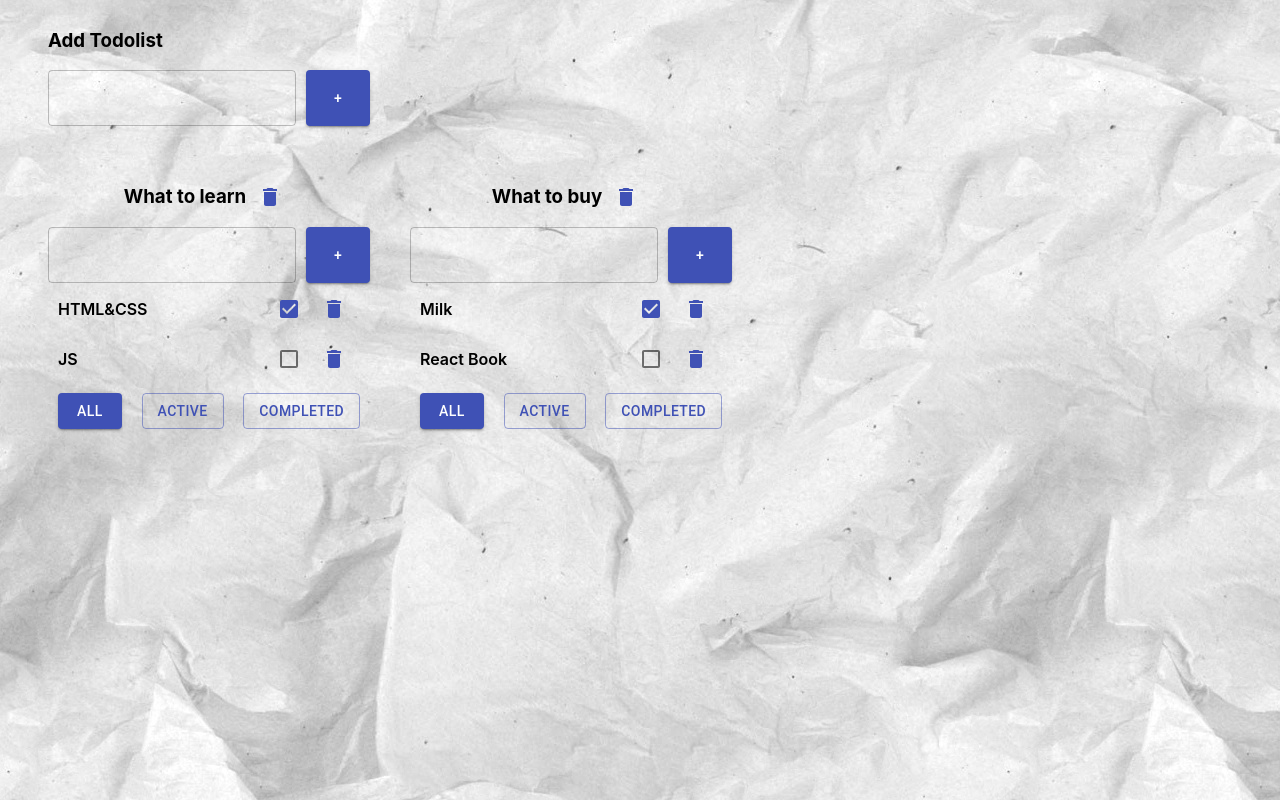
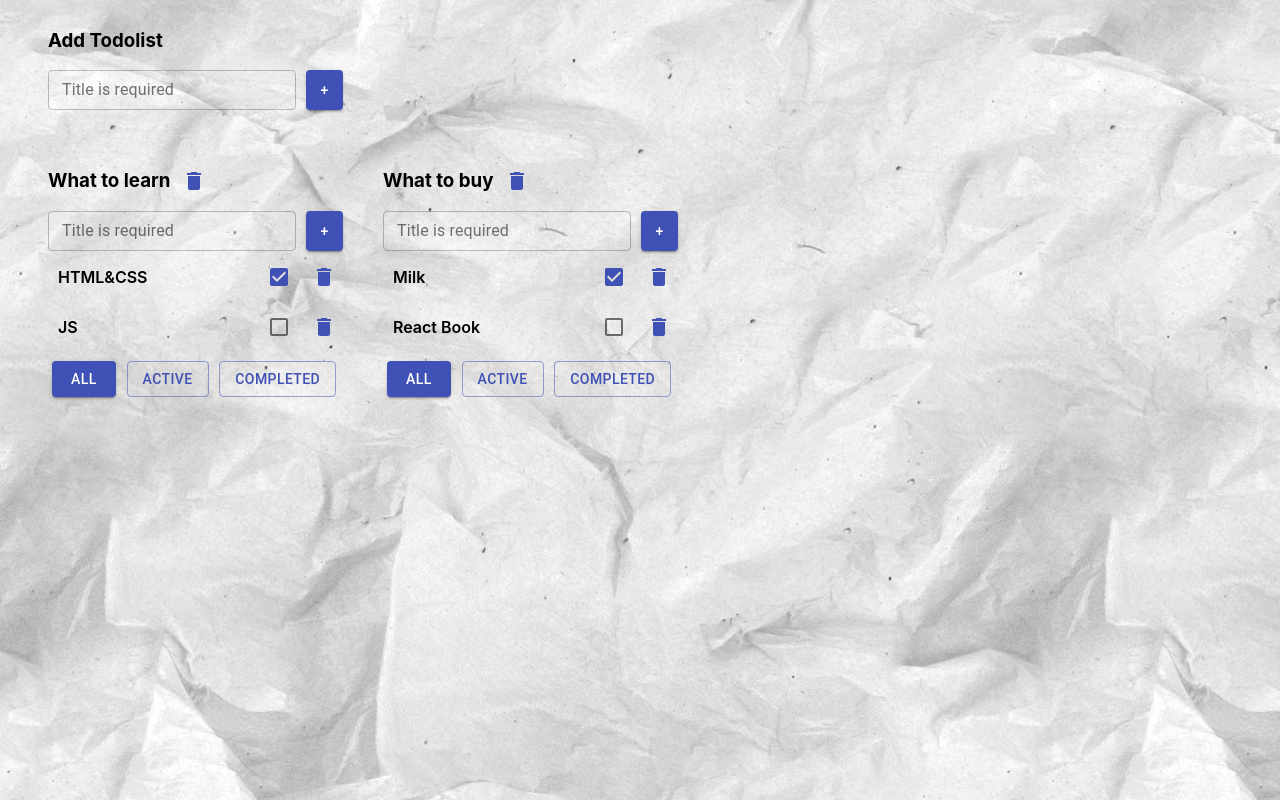
Before and after one commit to Odinsees/todolist, a React (Create React App) app: page / in a window 1280 px wide. Built offline with nearby package versions, Linux system fonts and the light colour scheme.

Commit message:
create fabric functions for create Actions in reducer

```diff
--- a/src/App.tsx
+++ b/src/App.tsx
@@ -1,9 +1,16 @@
-import React, {useState} from 'react';
+import React, {useReducer, useState} from 'react';
 import './App.module.css';
 import {Todolist} from "./Components/Todolist/Todolist";
 import {v1} from "uuid";
 import {AddItemForm} from "./Components/AddItemForm/AddItemForm";
 import s from "./App.module.css"
+import {
+    addTodolistAC,
+    changeFilterTodolistAC,
+    removeTodolistAC,
+    renameTodolistAC,
+    todolistsReducer
+} from "./state/todolists-reducer";
 
 export type FilterValueType = "all" | "active" | "complete"
 export type TodoListsType = { id: string, title: string, filter: FilterValueType }
@@ -17,7 +24,7 @@ function App() {
     let todolistId1 = v1();
     let todolistId2 = v1();
 
-    let [todolists, setTodolists] = useState<Array<TodoListsType>>([
+    let [todolists, dispatchTodolist] = useReducer(todolistsReducer,[
         {id: todolistId1, title: "What to learn", filter: "all"},
         {id: todolistId2, title: "What to buy", filter: "all"}
     ])
@@ -34,22 +41,16 @@ function App() {
     });
 
     const addTodolist = (newTitle: string) => {
-        let newTodolist: TodoListsType = {id: v1(), title: newTitle, filter: "all"}
-        setTodolists([...todolists, newTodolist])
-        setTasks({...tasks, [newTodolist.id]: []})
+        dispatchTodolist(addTodolistAC(newTitle))
     }
-
     const removeTodolist = (todolistID: string) => {
-        setTodolists(todolists.filter(m => m.id !== todolistID))
-        delete tasks[todolistID]
+        dispatchTodolist(removeTodolistAC(todolistID))
     }
-
     const renameTodolist = (newTitle: string, todolistID: string) => {
-        setTodolists(todolists.map(m => m.id === todolistID ? {...m, title: newTitle} : m))
+        dispatchTodolist(renameTodolistAC(todolistID,todolistID))
     }
-
     const changeFilter = (value: FilterValueType, todolistID: string) => {
-        setTodolists(todolists.map(m => m.id === todolistID ? {...m, filter: value} : m))
+        dispatchTodolist(changeFilterTodolistAC(todolistID,value))
     }
 
 
--- a/src/Components/AddItemForm/AddItemForm.tsx
+++ b/src/Components/AddItemForm/AddItemForm.tsx
@@ -1,7 +1,7 @@
 import React, {ChangeEvent, KeyboardEvent, useState} from 'react';
 import {ButtonFC} from "../ButtonFC/ButtonFC";
 import s from "./AddItemForm.module.css"
-import {TextField} from "@material-ui/core";
+import {Button, TextField} from "@material-ui/core";
 
 type PropsType = {
     callBack: (title: string) => void
@@ -10,20 +10,20 @@ type PropsType = {
 export const AddItemForm: React.FC<PropsType> = ({callBack}) => {
 
     let [title, setTitle] = useState("")
-    let [error, setError] = useState<string | null>(null)
+    let [error, setError] = useState<boolean>(false)
 
     const addInputItem = () => {
         if (title.trim() !== "") {
             callBack(title)
             setTitle('')
         } else {
-            setError("Title is required")
+            setError(true)
         }
     }
 
     const onChangeHandler = (e: ChangeEvent<HTMLInputElement>) => {
         setTitle(e.currentTarget.value)
-        setError(null)
+        setError(false)
     }
 
     const onKeyPressHandler = (e: KeyboardEvent<HTMLInputElement>) => {
@@ -35,41 +35,27 @@ export const AddItemForm: React.FC<PropsType> = ({callBack}) => {
 
 
     return (
-        <div className={s.content}>
-            {error
-                ?
+            <div className={s.content}>
                 <div className={s.textField}>
                     <TextField
-                        error
-                        id="outlined-error-helper-text"
-                        label={error}
-                        helperText="Incorrect entry."
-                        value={title}
-                        onChange={onChangeHandler}
-                        /*onBlur={onBlurHandler}*/
-                    />
-                </div>
-                :
-                <div className={s.textField}>
-                    <TextField
+                        error={error}
                         id="outlined-basic"
+                        label="Title is required"
                         variant="outlined"
                         value={title}
                         onChange={onChangeHandler}
                         onKeyPress={onKeyPressHandler}
-                        className={error ? s.errorInput : ''}
+                        color={error?'secondary':'primary'}
+                        size="small"
                     />
                 </div>
-            }
-            <ButtonFC
-                callBack={addInputItem}
-                title={'+'}
-                error={error}
-                variant={'contained'}
-                color={"primary"}
-                iconButton={false}
-            />
-            {/*{error ? <div className={s.error}>{error}</div> : ""}*/}
-        </div>
+                <Button variant="contained"
+                        color='primary'
+                        style={{maxWidth: '37px', maxHeight: '70px', minWidth: '37px', minHeight: '37px'}}
+                        onClick={addInputItem}
+                        disabled={error}
+                >+
+                </Button>
+            </div>
     )
 }
--- a/src/Components/ButtonFC/ButtonFC.tsx
+++ b/src/Components/ButtonFC/ButtonFC.tsx
@@ -5,14 +5,15 @@ import {Delete} from '@material-ui/icons';
 type PropsType = {
     title?: string
     callBack: () => void
-    error?: string | null
+    error?: boolean
     className?: string
     variant?: "outlined" | "contained" | "text" | undefined
     color?: "inherit" | "primary" | "secondary" | "default" | undefined
     iconButton?: boolean
 }
 
-export const ButtonFC: React.FC<PropsType> = ({title, callBack, error, className, variant, color, iconButton}) => {
+export const ButtonFC: React.FC<PropsType> = (
+    {title, callBack, error, className, variant, color, iconButton}) => {
 
     const onClickHandler = () => {
         callBack()
@@ -30,11 +31,13 @@ export const ButtonFC: React.FC<PropsType> = ({title, callBack, error, className
                     </IconButton>
                     :
                     <Button
+                        style={{marginRight: "3px"}}
                         variant={variant}
                         color={color}
-                        disabled={!!error}
+                        disabled={error}
                         onClick={onClickHandler}
                         className={className}
+                        //style={{maxWidth: '37px', maxHeight: '70px', minWidth: '37px', minHeight: '37px'}}
                     >{title}</Button>
     )
 }
--- a/src/Components/Todolist/Todolist.module.css
+++ b/src/Components/Todolist/Todolist.module.css
@@ -16,7 +16,7 @@
 .title{
     display: flex;
     align-items: center;
-    justify-content: center;
+    justify-content: left;
 }
 
 .editSpan{
--- a/src/state/todolists-reducer.ts
+++ b/src/state/todolists-reducer.ts
@@ -8,24 +8,10 @@ export type ActionsType =
     | ChangeFilterTodolistActionType
 
 
-type RemoveTodolistActionType = {
-    type: "REMOVE-TODOLIST"
-    id: string
-}
-type AddTodolistActionType = {
-    type: "ADD-TODOLIST"
-    title: string
-}
-type RenameTodolistActionType = {
-    type: "RENAME-TODOLIST"
-    id: string
-    title: string
-}
-type ChangeFilterTodolistActionType = {
-    type: "CHANGE-FILTER"
-    id: string
-    filter: FilterValueType
-}
+type RemoveTodolistActionType = ReturnType<typeof removeTodolistAC>
+type AddTodolistActionType = ReturnType <typeof addTodolistAC>
+type RenameTodolistActionType = ReturnType<typeof renameTodolistAC>
+type ChangeFilterTodolistActionType = ReturnType<typeof changeFilterTodolistAC>
 
 
 export const todolistsReducer = (state: TodoListsType[], action: ActionsType): TodoListsType[] => {
@@ -43,21 +29,21 @@ export const todolistsReducer = (state: TodoListsType[], action: ActionsType): T
             return state.map(m => m.id === action.id ? {...m, filter: action.filter} : m)
         }
         default:
-            throw new Error('what a fuck?!')
+            return state
     }
 }
 
-export const RemoveTodolistAC = (todolistID:string):RemoveTodolistActionType =>{
-    return {type:"REMOVE-TODOLIST", id:todolistID}
+export const removeTodolistAC = (todolistID:string) =>{
+    return {type:"REMOVE-TODOLIST", id:todolistID} as const
 }
 
-export const AddTodolistAC = (title:string):AddTodolistActionType =>{
-    return {type:"ADD-TODOLIST", title:title}
+export const addTodolistAC = (title:string) =>{
+    return {type:"ADD-TODOLIST", title:title} as const
 }
 
-export const RenameTodolistAC = (id:string, title:string):RenameTodolistActionType =>{
-    return {type:"RENAME-TODOLIST", id:id, title:title}
+export const renameTodolistAC = (id:string, title:string) =>{
+    return {type:"RENAME-TODOLIST", id:id, title:title} as const
 }
-export const ChangeFilterTodolistAC = (id:string, filter:FilterValueType):ChangeFilterTodolistActionType =>{
-    return {type:"CHANGE-FILTER", filter:filter, id:id}
+export const changeFilterTodolistAC = (id:string, filter:FilterValueType) =>{
+    return {type:"CHANGE-FILTER", filter:filter, id:id} as const
 }
```
Also changed, not shown: 1 other file (tests, documents, lock files or other folders).
